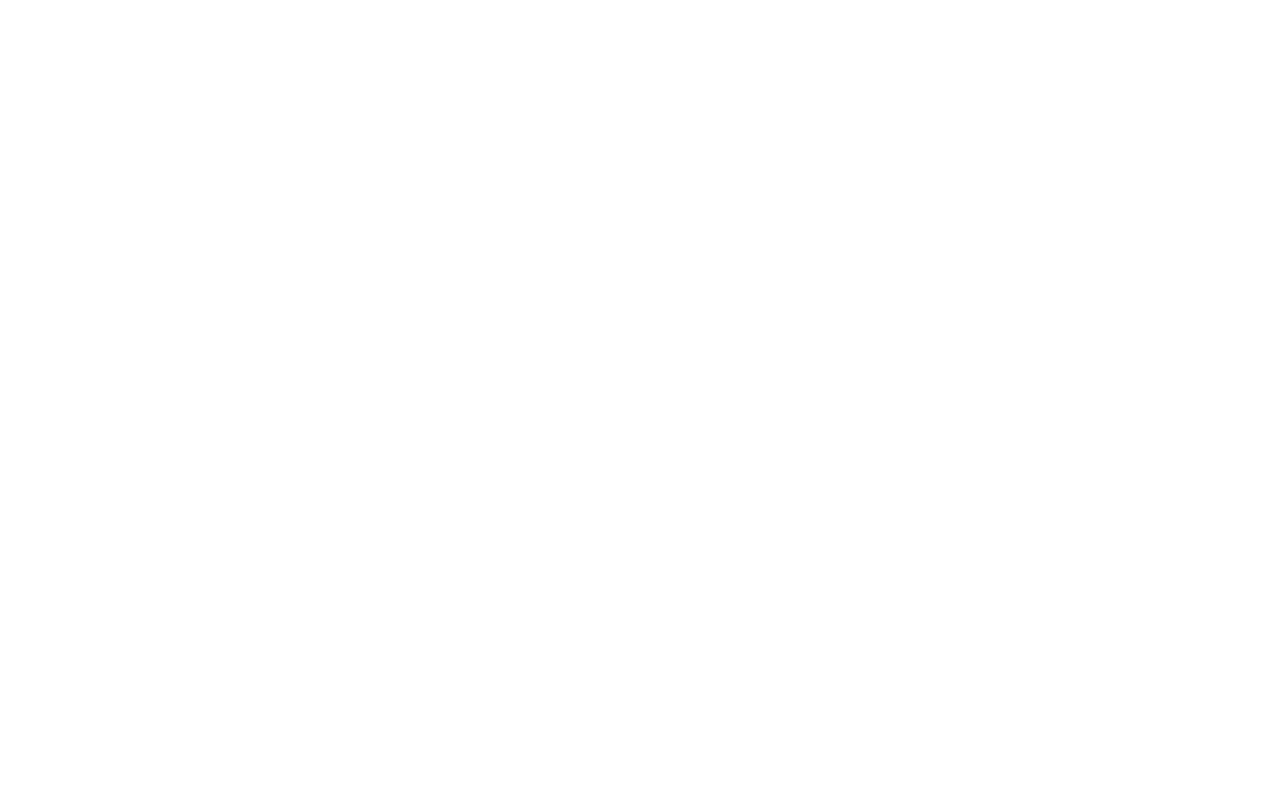
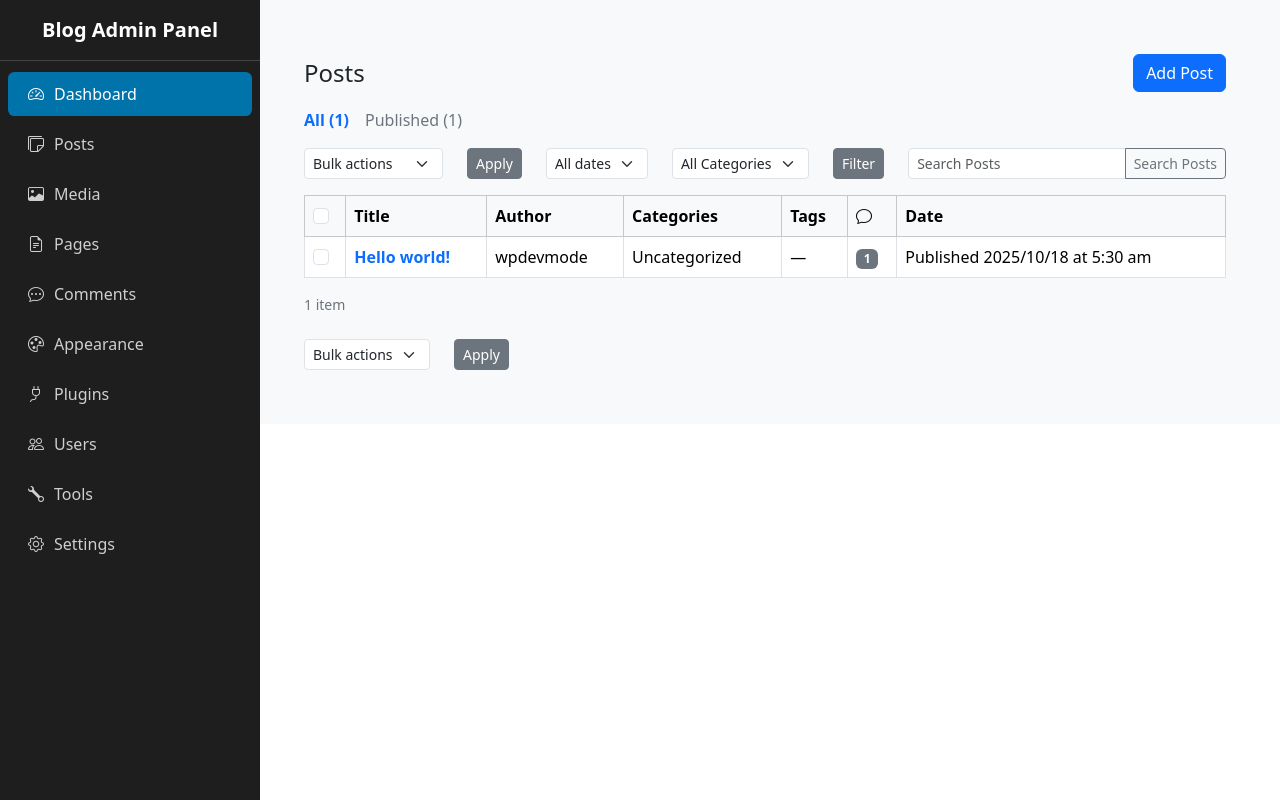
Before and after one commit to ezechrissampson/blogadminpanel, a React (Vite) app: page /allpost in a window 1280 px wide. Before the commit this address had no page. Built offline with nearby package versions, Linux system fonts and the light colour scheme.

Commit message:
All posts page

```diff
--- a/package.json
+++ b/package.json
@@ -14,6 +14,7 @@
     "bootstrap-icons": "^1.13.1",
     "react": "^19.1.1",
     "react-dom": "^19.1.1",
+    "react-quill-new": "^3.6.0",
     "react-router-dom": "^7.9.4"
   },
   "devDependencies": {
--- a/src/App.jsx
+++ b/src/App.jsx
@@ -1,6 +1,7 @@
 import React from 'react'
 import { BrowserRouter, Routes, Route } from "react-router-dom";
 import Dashboard from './pages/dashboard/Dashboard.jsx'
+import Allpost from './pages/allpost/allpost.jsx';
 
 function App() {
 
@@ -8,6 +9,10 @@
     <BrowserRouter>
       <Routes>
         <Route path="/" element={<Dashboard />} />
+
+         <Route path="/allpost" element={<Allpost/>} />
+
+
       </Routes>
     </BrowserRouter>
   )
--- a/src/components/sidebar/Sidebar.jsx
+++ b/src/components/sidebar/Sidebar.jsx
@@ -1,5 +1,6 @@
 import React from "react";
 import "./sidebar.css"
+import { Link } from "react-router-dom";
 
 const Sidebar = () => {
 
@@ -22,8 +23,8 @@
       <li className="nav-item position-relative">
         <a className="nav-link" href="#"><i className="bi bi-stickies"></i> Posts</a>
         <div className="submenu">
-          <a href="#"><i className="bi bi-list-ul"></i> All Posts</a>
-          <a href="#"><i className="bi bi-plus-lg"></i> Add New</a>
+          <Link to="/allpost"><i className="bi bi-list-ul"></i> All Posts</Link>
+          <Link to="/addnewpost"><i className="bi bi-plus-lg"></i> Add New</Link>
           <a href="#"><i className="bi bi-tags"></i> Categories</a>
         </div>
       </li>
--- a/src/components/sidebar/sidebar.css
+++ b/src/components/sidebar/sidebar.css
@@ -76,7 +76,7 @@
 
     /* Content area */
     .main-content {
-      margin-left: 260px;
+      margin-left: 250px;
       padding: 30px;
     }
 
--- /dev/null
+++ b/src/pages/allpost/allpost.jsx
@@ -0,0 +1,106 @@
+import React from "react";
+import Sidebar from "../../components/sidebar/Sidebar";
+import { Link } from "react-router-dom";
+
+const Allpost = () => {
+
+    return(
+  <>
+
+<Sidebar />
+
+<div className="bg-light main-content">
+  <div className="container-fluid p-4">
+    <div className="d-flex justify-content-between align-items-center mb-3">
+     <h4 className="mb-0">Posts</h4>
+    <Link to="/addnewpost">  <button className="btn btn-primary">Add Post</button> </Link>
+    </div>
+
+
+    <div className="mb-3">
+      <span className="me-3 text-primary fw-semibold">All (1)</span>
+      <span className="text-secondary">Published (1)</span>
+    </div>
+
+
+    <form className="row align-items-center gy-2 mb-3">
+      <div className="col-auto">
+        <select className="form-select form-select-sm">
+          <option>Bulk actions</option>
+          <option>Edit</option>
+          <option>Move to Trash</option>
+        </select>
+      </div>
+      <div className="col-auto">
+        <button type="button" className="btn btn-sm btn-secondary">Apply</button>
+      </div>
+      <div className="col-auto">
+        <select className="form-select form-select-sm">
+          <option>All dates</option>
+        </select>
+      </div>
+      <div className="col-auto">
+        <select className="form-select form-select-sm">
+          <option>All Categories</option>
+        </select>
+      </div>
+      <div className="col-auto">
+        <button type="button" className="btn btn-sm btn-secondary">Filter</button>
+      </div>
+      <div className="col ms-auto">
+        <div className="input-group input-group-sm">
+          <input type="text" className="form-control" placeholder="Search Posts" />
+          <button className="btn btn-outline-secondary" type="button">Search Posts</button>
+        </div>
+      </div>
+    </form>
+
+
+    <table className="table table-bordered align-middle">
+      <thead className="table-light">
+        <tr>
+          <th><input type="checkbox" className="form-check-input" /></th>
+          <th>Title</th>
+          <th>Author</th>
+          <th>Categories</th>
+          <th>Tags</th>
+          <th><i className="bi bi-chat"></i></th>
+          <th>Date</th>
+        </tr>
+      </thead>
+      <tbody>
+        <tr>
+          <td><input type="checkbox" className="form-check-input" /></td>
+          <td><a href="#" className="text-decoration-none text-primary fw-semibold">Hello world!</a></td>
+          <td>wpdevmode</td>
+          <td>Uncategorized</td>
+          <td>—</td>
+          <td><span className="badge bg-secondary">1</span></td>
+          <td>Published 2025/10/18 at 5:30 am</td>
+        </tr>
+      </tbody>
+    </table>
+
+    <p className="text-secondary small mb-4">1 item</p>
+
+
+    <form className="row align-items-center gy-2">
+      <div className="col-auto">
+        <select className="form-select form-select-sm">
+          <option>Bulk actions</option>
+        </select>
+      </div>
+      <div className="col-auto">
+        <button type="button" className="btn btn-sm btn-secondary">Apply</button>
+      </div>
+    </form>
+  </div>
+
+
+</div>
+
+  </>
+    )
+}
+
+export default Allpost
```
Also changed, not shown: 1 other file (tests, documents, lock files or other folders).
